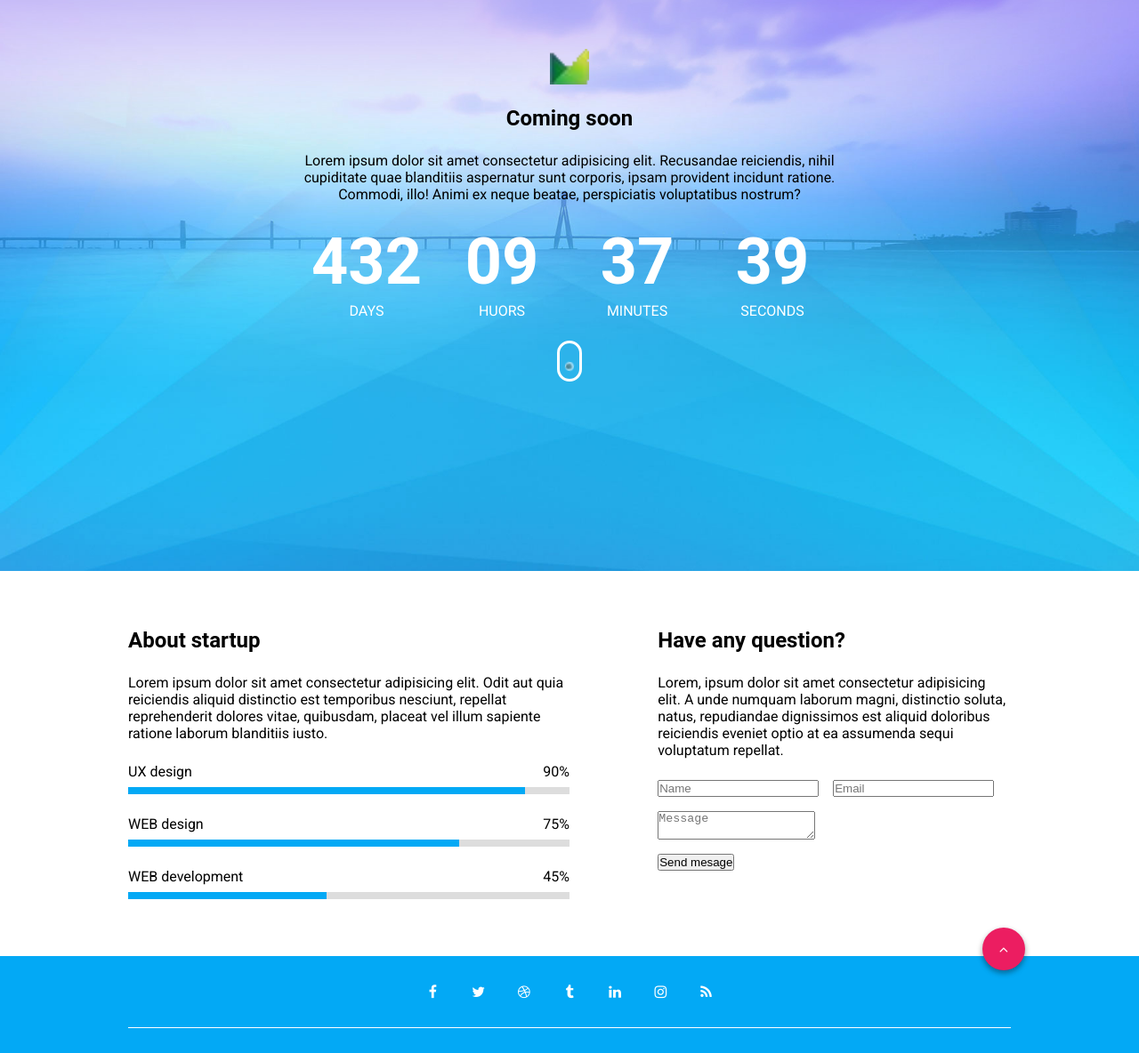
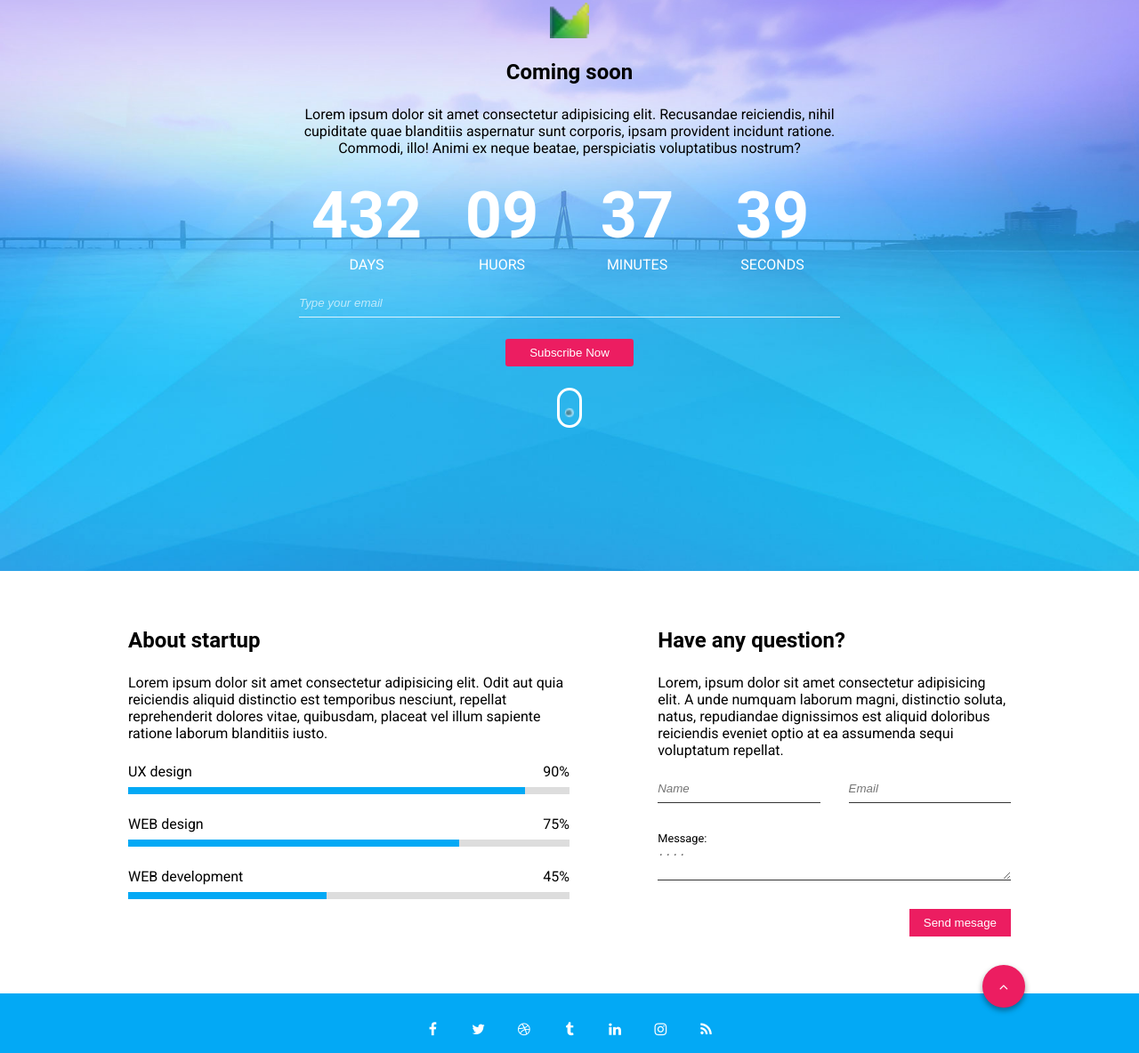
Before and after one commit to RokasIme/54-grupe-coming-soon, a website: page index.html in a window 1280 px wide. Shown: the part 158-1342 px from the top of the page at 89% size. Drawn offline with Linux system fonts and the light colour scheme; a web font is replaced by a local one.

Commit message:
subscribe form

```diff
--- a/css/base/layout.css
+++ b/css/base/layout.css
@@ -17,6 +17,7 @@
 .container > .row-short {
   display: flex;
   flex-direction: column;
+  align-items: center;
   width: 38rem;
   gap: 1.5rem;
 }
--- a/css/components/form.css
+++ b/css/components/form.css
@@ -1,29 +1,106 @@
 form {
   display: flex;
   flex-wrap: wrap;
+  justify-content: flex-end;
   width: 100%;
-  gap: 1rem;
+  gap: 2rem;
 }
 
-form label {
+.input__name label,
+.input__email label {
   display: none;
+}
+.input__message label {
+  width: 100%;
+  font-size: 0.8rem;
+}
+form input,
+textarea {
+  width: 100%;
+  border: none;
+  border-bottom: 1px solid #333;
+  padding: 0.1rem 0 0.5rem 0;
+}
+form input:focus,
+textarea:focus {
+  outline: none;
 }
 
 .input__name {
   display: flex;
-  width: calc(50%-0.5rem);
+  width: calc(50% - 1rem);
 }
 
 .input__email {
   display: flex;
-  width: calc(50%-0.5rem);
+  width: calc(50% - 1rem);
 }
 
 .input__message {
   display: flex;
+  flex-direction: column;
   width: 100%;
 }
 
 .btn__submit {
   display: flex;
+  color: #fff;
+  background-color: #ec1d61;
+  padding: 0.5rem 1rem;
+  border: none;
 }
+
+.btn__submit:hover {
+  box-shadow: 0 0.2rem 0.4rem #666;
+}
+
+textarea {
+  resize: vertical;
+}
+
+input::placeholder,
+textarea::placeholder {
+  font-style: italic;
+}
+
+.input__subscribe {
+  display: flex;
+  justify-content: center;
+  width: 100%;
+}
+.input__subscribe input {
+  width: 100%;
+  border: none;
+  border-bottom: 1px solid #fff;
+  padding: 0.1rem 0 0.5rem 0;
+  background-color: transparent;
+  opacity: 0.8;
+}
+
+.input__subscribe input::placeholder {
+  color: #fff;
+  opacity: 0.8;
+}
+
+.input__subscribe input:focus {
+  outline: none;
+}
+
+.input__subscribe label {
+  display: none;
+}
+
+.btn__subscribe {
+  display: flex;
+  width: 9rem;
+  color: #fff;
+  background-color: #ec1d61;
+  padding: 0.5rem 1rem;
+  border: none;
+  justify-content: center;
+  border-radius: 0.2rem;
+}
+
+.btn__subscribe:hover {
+  box-shadow: 0 0.2rem 0.4rem #666;
+}
--- a/index.html
+++ b/index.html
@@ -53,6 +53,17 @@
               <div class="label">Seconds</div>
             </div>
           </div>
+          <div class="input__subscribe">
+            <label for="subscribe">Type your email</label>
+            <input
+              id="subscribe"
+              placeholder="Type your email"
+              type="email"
+              name="email"
+            />
+          </div>
+          <button class="btn__subscribe" type="reset">Subscribe Now</button>
+
           <div class="mouse"></div>
         </div>
       </section>
@@ -121,14 +132,14 @@
                 />
               </div>
               <div class="input__message">
-                <label for="message">Message</label>
+                <label for="message">Message:</label>
                 <textarea
                   name="message"
                   id="message"
-                  placeholder="Message"
+                  placeholder="...."
                 ></textarea>
               </div>
-              <button class="btn__submit" type="submit">Send mesage</button>
+              <button class="btn__submit" type="reset">Send mesage</button>
             </form>
           </div>
         </div>
```
